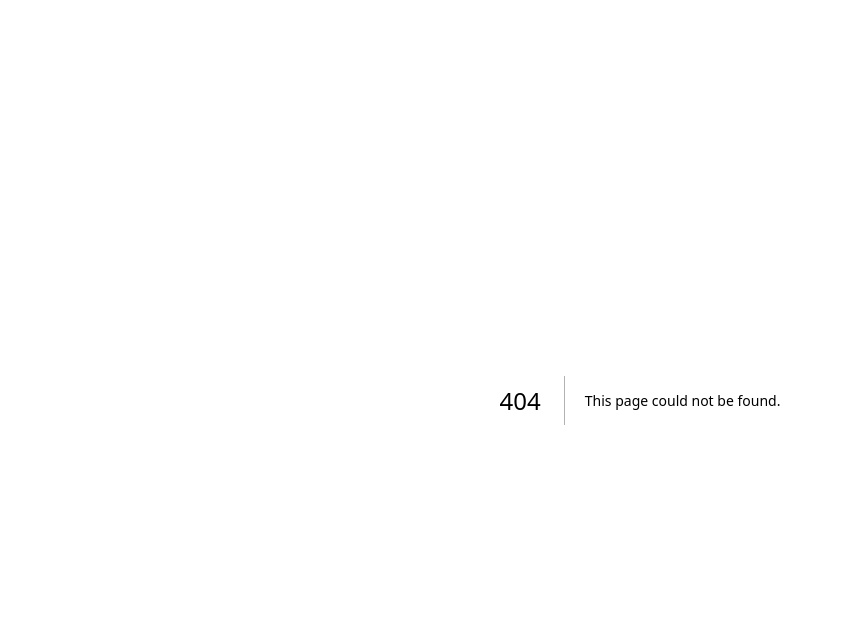
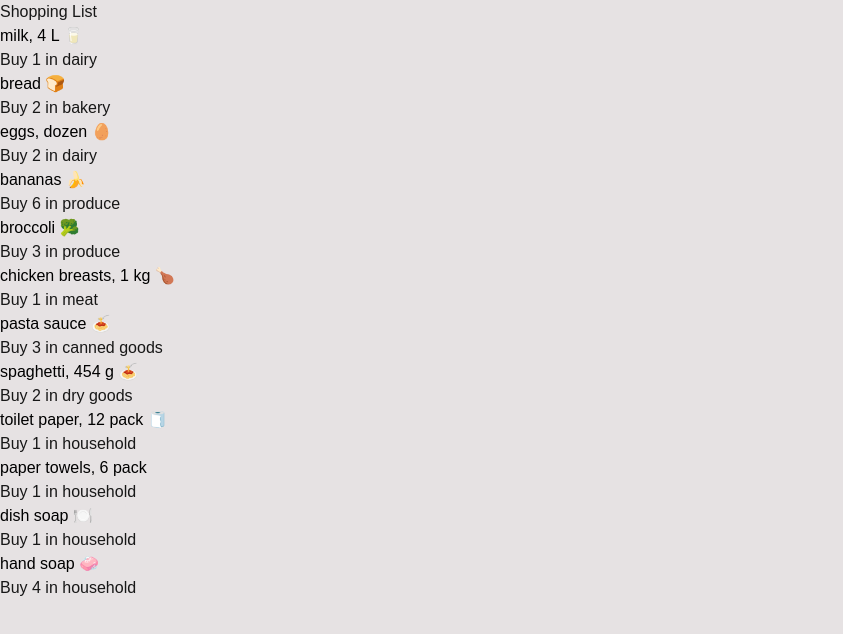
Before and after one commit to AmirZhou/cprg306-assignments, a Next.js app: page /week-3 in a window 1280 px wide. Before the commit this address had no page. Shown: the top 634 px of the page, without its empty margins (0-843 px from the left). Built offline with nearby package versions, Linux system fonts and the light colour scheme.

Commit message:
feat: create Item, ItemList, and week-3 page

```diff
--- /dev/null
+++ b/app/week-3/item-list.jsx
@@ -0,0 +1,103 @@
+import Item from './item';
+
+export default function ItemList() {
+  return (
+    <div>
+      {items.map((item, index) => (
+        <Item
+          key={index}
+          name={item.name}
+          quantity={item.quantity}
+          category={item.category}
+        />
+      ))}
+    </div>
+  );
+}
+
+const item1 = {
+  name: 'milk, 4 L 🥛',
+  quantity: 1,
+  category: 'dairy',
+};
+
+const item2 = {
+  name: 'bread 🍞',
+  quantity: 2,
+  category: 'bakery',
+};
+
+const item3 = {
+  name: 'eggs, dozen 🥚',
+  quantity: 2,
+  category: 'dairy',
+};
+
+const item4 = {
+  name: 'bananas 🍌',
+  quantity: 6,
+  category: 'produce',
+};
+
+const item5 = {
+  name: 'broccoli 🥦',
+  quantity: 3,
+  category: 'produce',
+};
+
+const item6 = {
+  name: 'chicken breasts, 1 kg 🍗',
+  quantity: 1,
+  category: 'meat',
+};
+
+const item7 = {
+  name: 'pasta sauce 🍝',
+  quantity: 3,
+  category: 'canned goods',
+};
+
+const item8 = {
+  name: 'spaghetti, 454 g 🍝',
+  quantity: 2,
+  category: 'dry goods',
+};
+
+const item9 = {
+  name: 'toilet paper, 12 pack 🧻',
+  quantity: 1,
+  category: 'household',
+};
+
+const item10 = {
+  name: 'paper towels, 6 pack',
+  quantity: 1,
+  category: 'household',
+};
+
+const item11 = {
+  name: 'dish soap 🍽️',
+  quantity: 1,
+  category: 'household',
+};
+
+const item12 = {
+  name: 'hand soap 🧼',
+  quantity: 4,
+  category: 'household',
+};
+
+const items = [
+  item1,
+  item2,
+  item3,
+  item4,
+  item5,
+  item6,
+  item7,
+  item8,
+  item9,
+  item10,
+  item11,
+  item12,
+];
--- /dev/null
+++ b/app/week-3/item.jsx
@@ -0,0 +1,20 @@
+/**
+ * Render a single item in the shop list
+ *
+ * @param string name - the name of the item
+ * @param int quantity - the quantity of the item
+ * @param string category - the category of the item
+ * @example
+ * <Item name="apple" quantity={3} category="fruit" />
+ */
+
+export default function Item({ name, quantity, category }) {
+  return (
+    <div>
+      <h2 className="text-black">{name}</h2>
+      <p>
+        Buy <span>{quantity}</span> in <span>{category}</span>
+      </p>
+    </div>
+  );
+}
--- /dev/null
+++ b/app/week-3/page.js
@@ -0,0 +1,13 @@
+import ItemList from './item-list';
+
+/**
+ * Renders the week 2 page
+ */
+export default function Page() {
+  return (
+    <div>
+
+      <h1>Shopping List</h1>
+      <ItemList />
+    </div>);
+}
--- a/public/output.css
+++ b/public/output.css
@@ -708,6 +708,11 @@ video {
   font-weight: 600;
 }
 
+.text-black {
+  --tw-text-opacity: 1;
+  color: rgb(0 0 0 / var(--tw-text-opacity, 1));
+}
+
 .text-blue-600 {
   --tw-text-opacity: 1;
   color: rgb(37 99 235 / var(--tw-text-opacity, 1));
```
